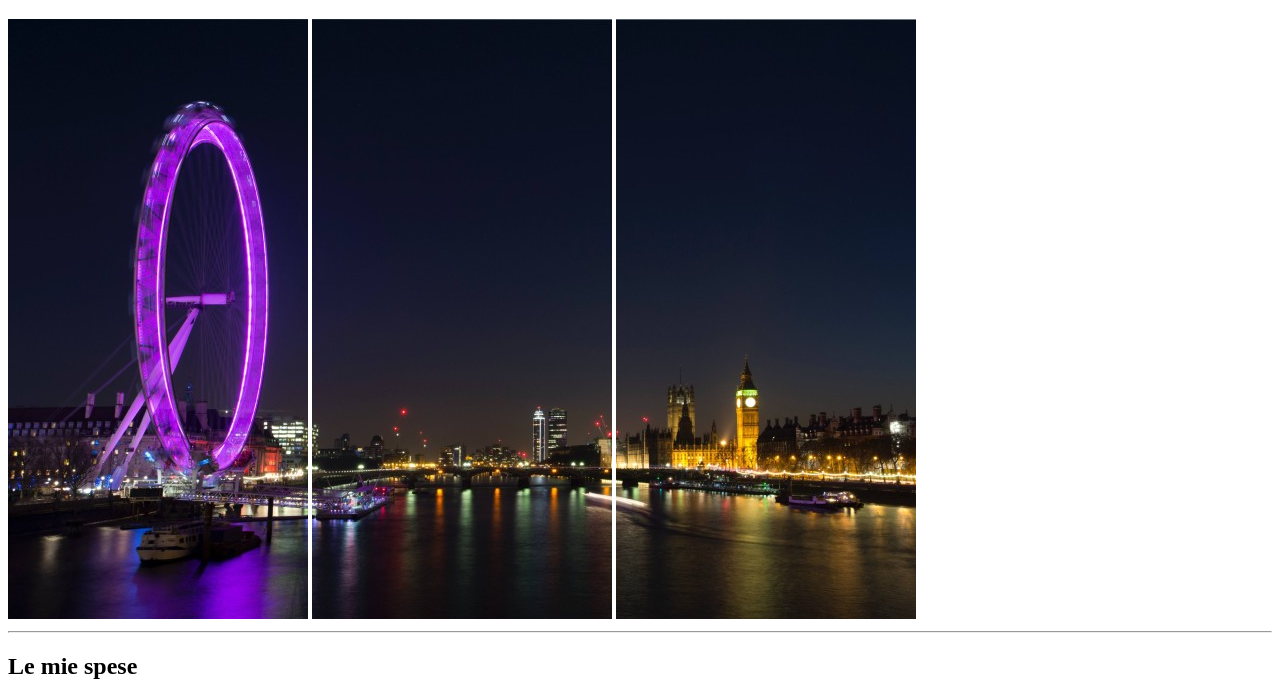
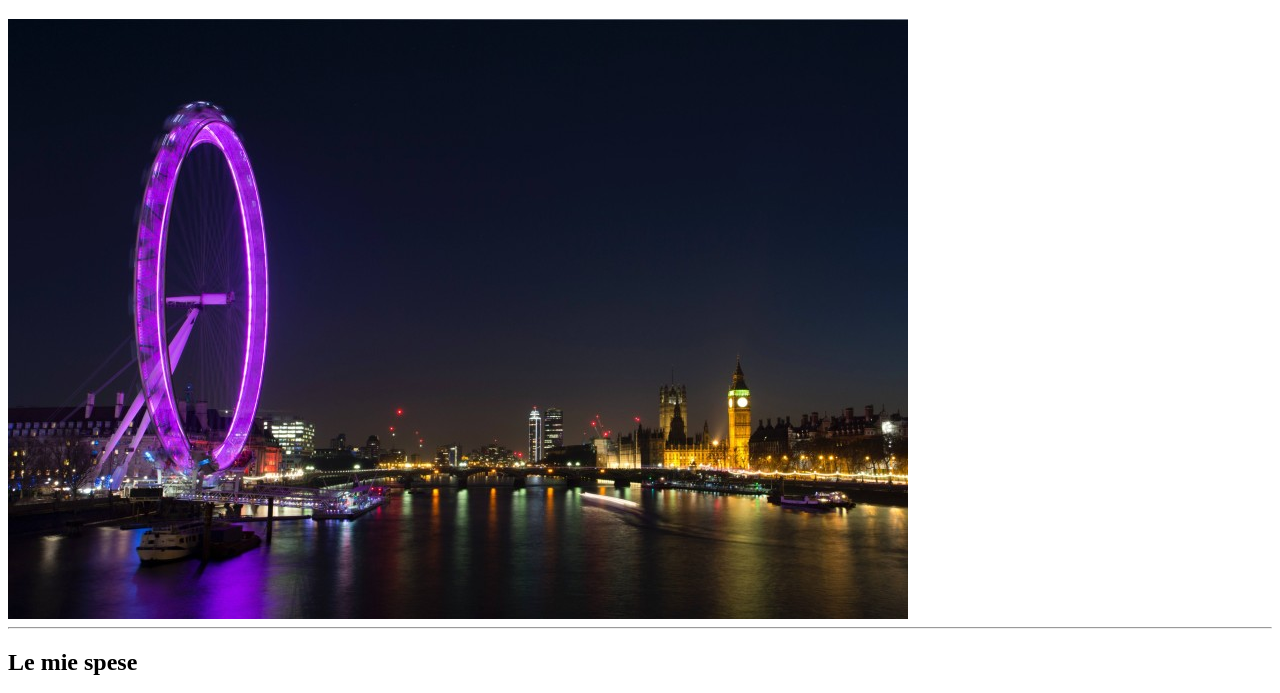
Before and after one commit to adrisala20/html-london-trip, a plain HTML site: page index.html in a window 1280 px wide. Shown: the part 61-754 px from the top of the page. Drawn offline with Linux system fonts and the light colour scheme.

Commit message:
add style img header

```diff
--- a/index.html
+++ b/index.html
@@ -8,9 +8,12 @@
      <!-- intestazione -->
     <header>
        <h1> Il mio viaggio a London</h1>
-            <img src="img/pexels-bill-emrich-230794-0.jpg" alt="ruota.panoramica">
-            <img src="img/pexels-bill-emrich-230794-1.jpg" alt="paesaggio">
-            <img src="img/pexels-bill-emrich-230794-2.jpg" alt="paesaggio">
+        <div style="display: flex;">
+            <img src="img/pexels-bill-emrich-230794-0.jpg" alt="ruota.panoramica" />
+            <img src="img/pexels-bill-emrich-230794-1.jpg" alt="paesaggio" />
+            <img src="img/pexels-bill-emrich-230794-2.jpg" alt="paesaggio" />
+        </div>
+
         <hr>
     </header>
 
@@ -93,8 +96,5 @@
             <img src="https://www.abta.com/sites/default/files/styles/large/public/media/uploads/london-400x400-compressor_0.jpg" alt="abbazia">
             <img src="https://imgc.allpostersimages.com/img/posters/evening-tower-bridge-and-river-thames-london_u-L-P2QVZJ0.jpg?artPerspective=nto" alt="torre">
         </section>
-
-
-
     </body>
 </html>
```
